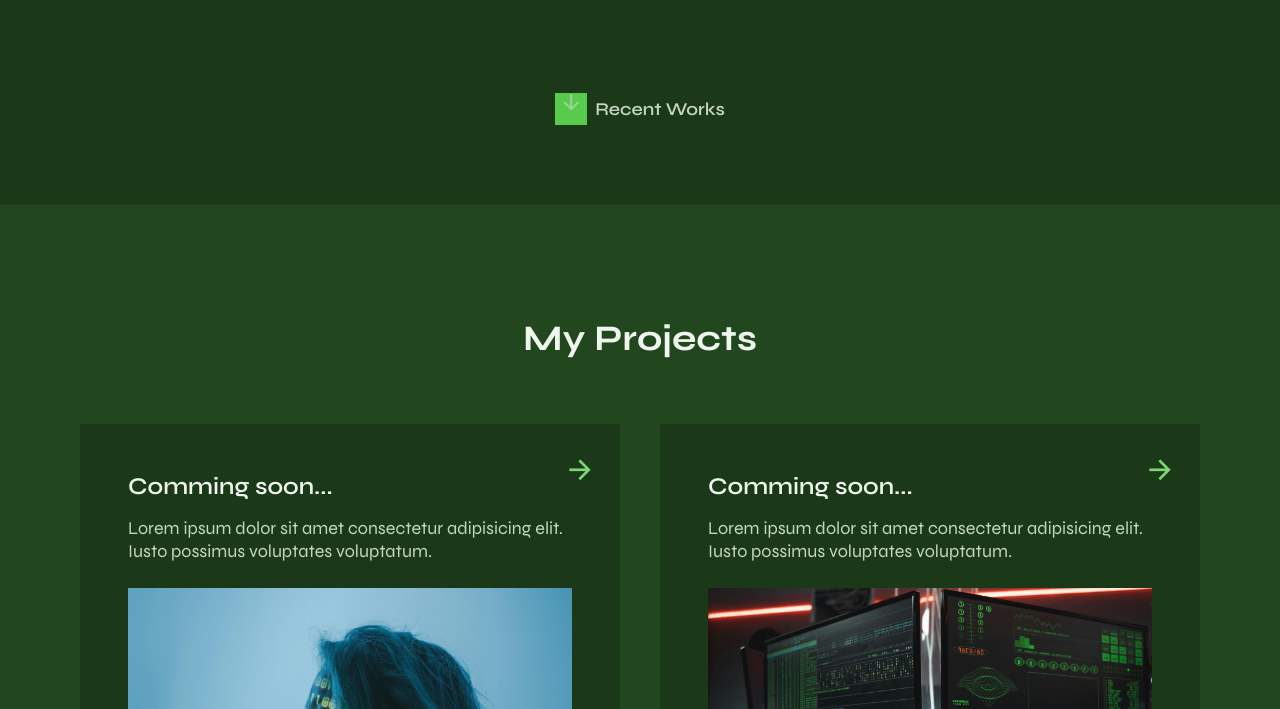
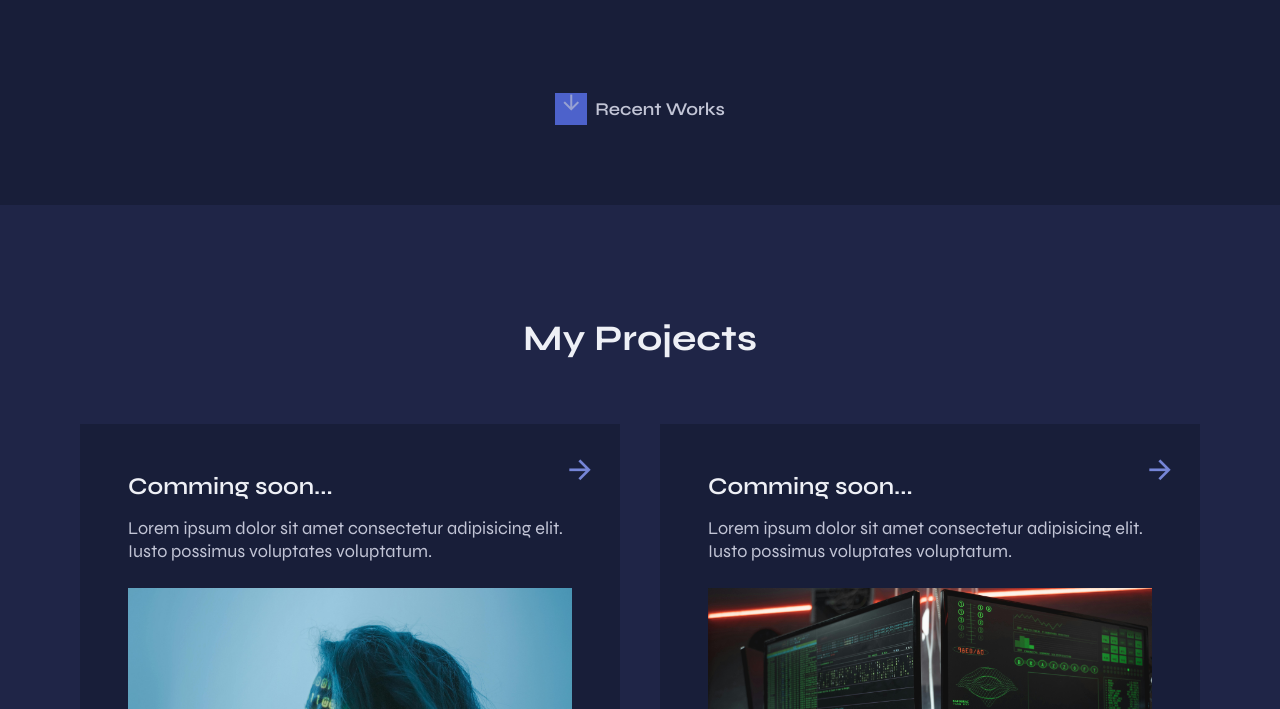
Before and after one commit to Irudium-GS/My-Portfolio, a plain HTML site: page index.html in a window 1280 px wide. Shown: the part 435-1144 px from the top of the page. Drawn offline with nearby package versions, Linux system fonts and the light colour scheme.

Commit message:
I changed e

```diff
--- a/style/style.css
+++ b/style/style.css
@@ -2,7 +2,7 @@
 
 :root {
     --header-height: 2.3rem;
-    --hue:115;
+    --hue:230;
     --first-color: hsl(var(--hue), 55%, 55%);
     --first-color-light: hsl(var(--hue), 55%, 65%);
     --first-color-alt: hsl(var(--hue), 50%, 50%);
```
